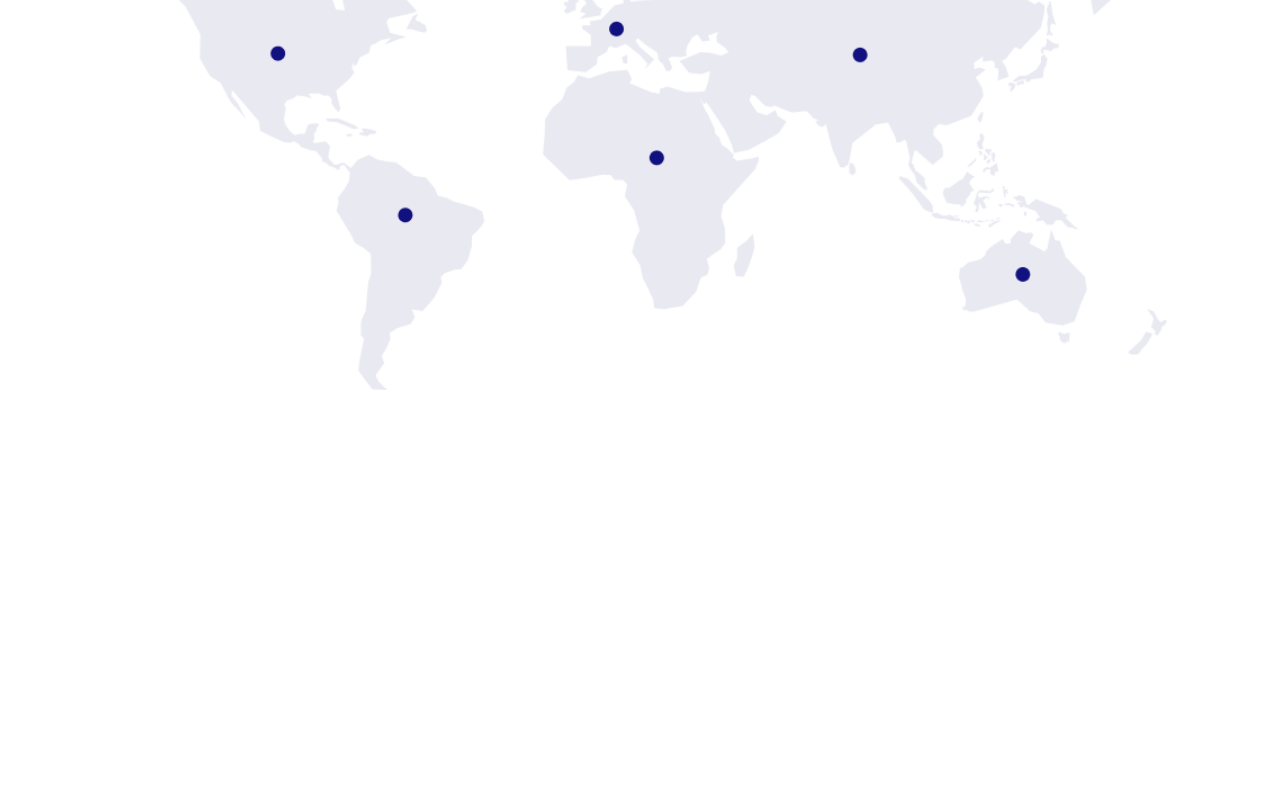
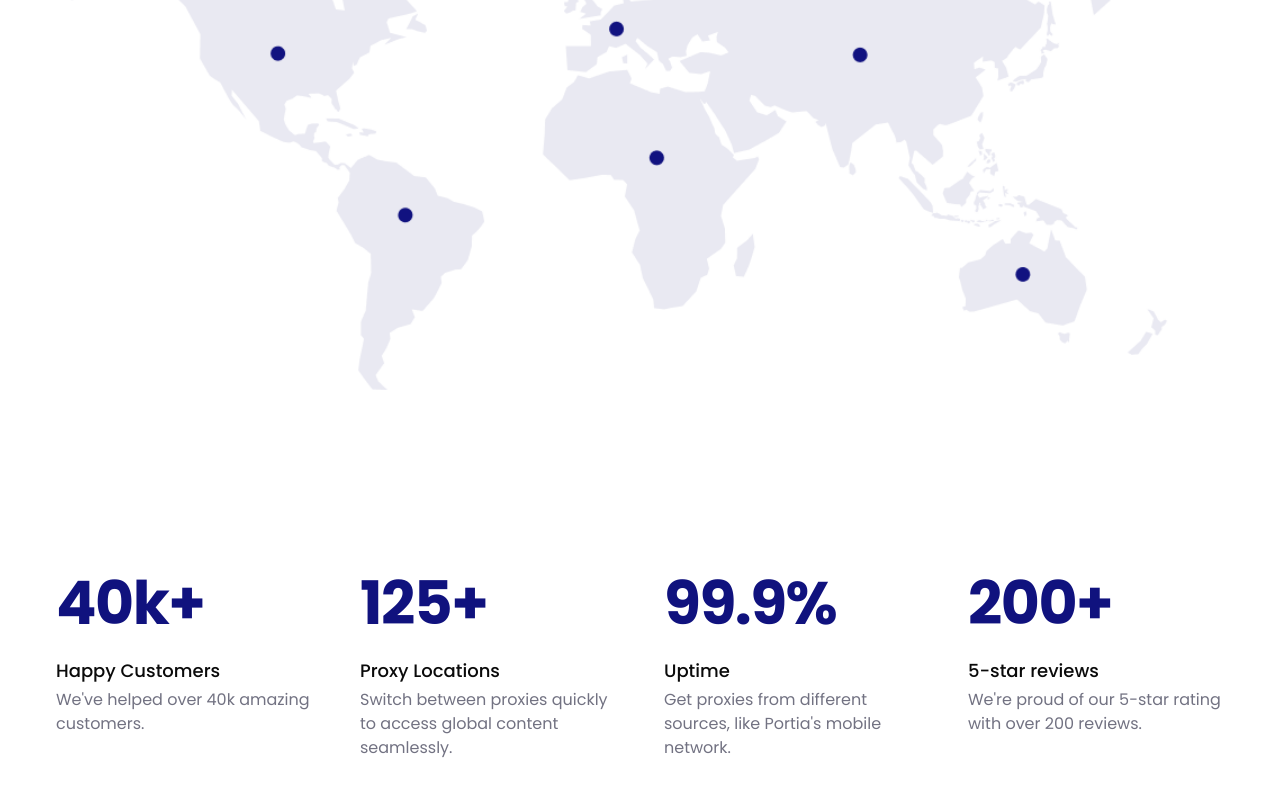
Before and after one commit to Saeed-Altout/portia, a Next.js app: page / in a window 1280 px wide. Shown: the part 851-1645 px from the top of the page. Before the commit the page ends 1360 px from the top, so only its background shows below. Built offline with nearby package versions, Linux system fonts and the light colour scheme.

Commit message:
create statistic section.

```diff
--- /dev/null
+++ b/app/(website)/(pages)/(home)/_components/statistic.tsx
@@ -0,0 +1,35 @@
+import {
+  Card,
+  CardContent,
+  CardDescription,
+  CardFooter,
+  CardHeader,
+  CardTitle,
+} from "@/components/ui/card";
+
+import { statisticData } from "@/app/(website)/constants";
+
+export const Statistic = () => {
+  return (
+    <section className="max-container section">
+      <div className="grid grid-cols-1 sm:grid-cols-2 lg:grid-cols-4">
+        {/* TODO: Update data from API */}
+        {statisticData.map(({ value, name, description }, index) => (
+          <Card key={index} className="shadow-none border-none">
+            <CardHeader>
+              <CardTitle className="text-primary font-bold lg:text-[60px]">
+                {value}
+              </CardTitle>
+            </CardHeader>
+            <CardContent className="space-y-1">
+              <h3 className="font-medium text-black-primary text-[18px]">
+                {name}
+              </h3>
+              <p className="text-gray-primary text-base">{description}</p>
+            </CardContent>
+          </Card>
+        ))}
+      </div>
+    </section>
+  );
+};
--- a/app/(website)/(pages)/(home)/page.tsx
+++ b/app/(website)/(pages)/(home)/page.tsx
@@ -1,11 +1,13 @@
 import { Hero } from "./_components/hero";
 import { Map } from "./_components/map";
+import { Statistic } from "./_components/statistic";
 
 export default function HomePage() {
   return (
     <main>
       <Hero />
       <Map />
+      <Statistic />
     </main>
   );
 }
--- /dev/null
+++ b/app/(website)/constants/index.ts
@@ -0,0 +1,24 @@
+export const statisticData = [
+  {
+    value: "40k+",
+    name: "Happy Customers",
+    description: "We've helped over 40k amazing customers.",
+  },
+  {
+    value: "125+",
+    name: "Proxy Locations",
+    description:
+      "Switch between proxies quickly to access global content seamlessly.",
+  },
+  {
+    value: "99.9%",
+    name: "Uptime",
+    description:
+      "Get proxies from different sources, like Portia's mobile network.",
+  },
+  {
+    value: "200+",
+    name: "5-star reviews",
+    description: "We're proud of our 5-star rating with over 200 reviews.",
+  },
+];
```
